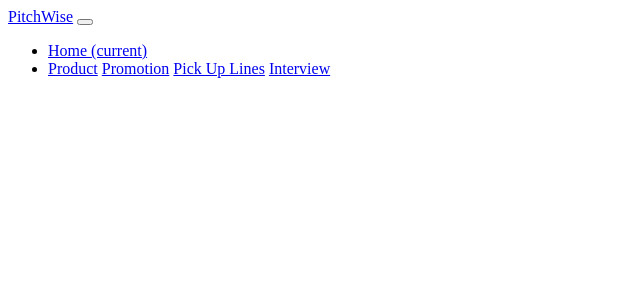
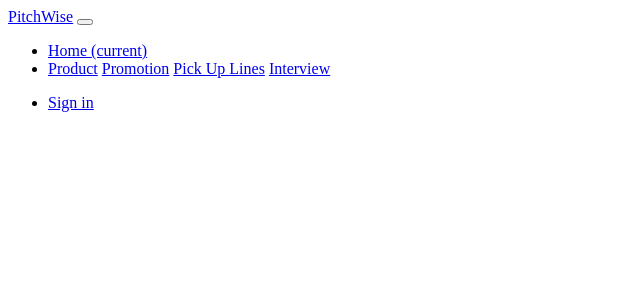
Before and after one commit to FredrickWambua/pitches, a Python web app: template app/templates/navbar.html in a window 1280 px wide. Shown: the top 300 px of the page, without its empty margins (0-640 px from the left). Run offline with Jinja, Linux system fonts and the light colour scheme; the template is opened without the code that fills it, so the values that code supplies are empty; some libraries are stand-ins or nearby versions.

Commit message:
adds navigation navbar

```diff
--- a/app/templates/navbar.html
+++ b/app/templates/navbar.html
@@ -15,7 +15,14 @@
           <a class="nav-link" href="#">Pick Up Lines</a>
           <a class="nav-link" href="#">Interview</a>
         </li>
-        </li>
+      </ul>
+      <ul class="nav navbar-nav navbar-right">
+        {% if current_user.is_authenticated %}
+        <li style="color:white;padding:15px;">{{current_user.username}}</li>
+        <li><a href="{{url_for('auth.logout')}}">Sign out</a></li>
+        {% else %}
+        <li><a href="{{url_for('auth.login')}}">Sign in</a></li>
+        {%endif%}
       </ul>
     </div>
   </nav>
```
